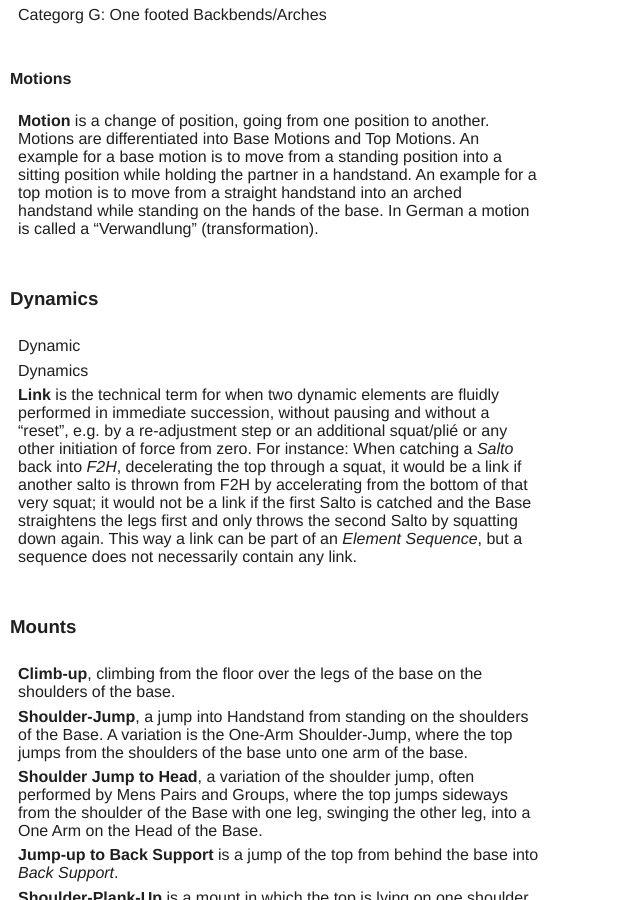
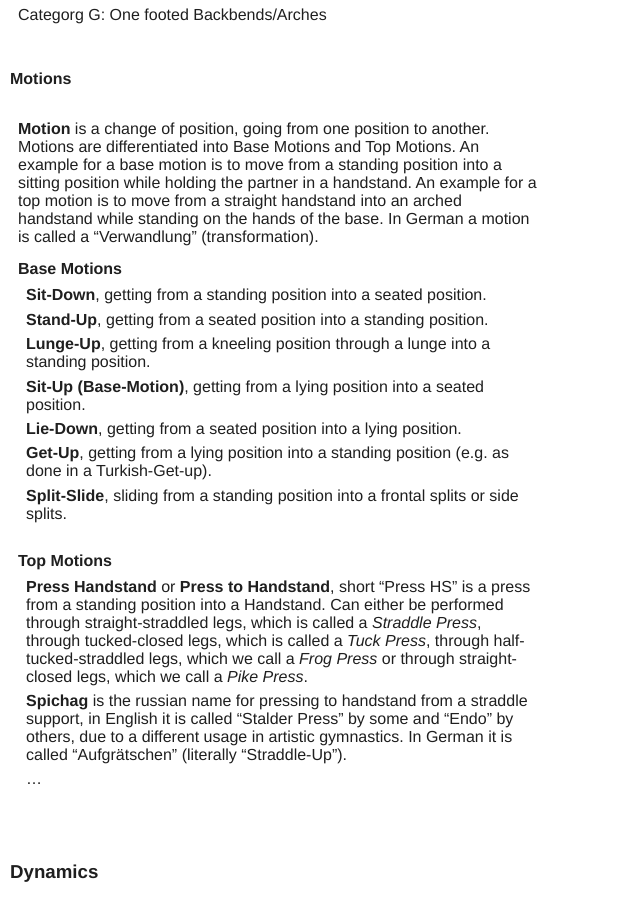
Before and after one commit to floshin/acrolib, a Jekyll site: the page built from glossary.md, in a window 1280 px wide and 900 px high, scrolled down 5940 px. Shown: the whole window, without its empty margins (0-640 px from the left). Built offline with Jekyll 4.4.1, drawn with Linux system fonts in a browser that asks for light colours; our own code applies the rules of GitHub Pages for plain Markdown files.

Commit message:
Update glossary.md

```diff
--- a/glossary.md
+++ b/glossary.md
@@ -146,6 +146,21 @@ We divide the Acrobatic terms into the following categories according to the cat
 #### Motions
 
 * **Motion** is a change of position, going from one position to another. Motions are differentiated into Base Motions and Top Motions. An example for a base motion is to move from a standing position into a sitting position while holding the partner in a handstand. An example for a top motion is to move from a straight handstand into an arched handstand while standing on the hands of the base. In German a motion is called a "Verwandlung" (transformation).
+
+* **Base Motions**
+  * **Sit-Down**, getting from a standing position into a seated position.
+  * **Stand-Up**, getting from a seated position into a standing position.
+  * **Lunge-Up**, getting from a kneeling position through a lunge into a standing position.
+  * **Sit-Up (Base-Motion)**, getting from a lying position into a seated position.
+  * **Lie-Down**, getting from a seated position into a lying position.
+  * **Get-Up**, getting from a lying position into a standing position (e.g. as done in a Turkish-Get-up).
+  * **Split-Slide**, sliding from a standing position into a frontal splits or side splits.
+
+
+* **Top Motions**
+  * **Press Handstand** or **Press to Handstand**, short "Press HS" is a press from a standing position into a Handstand. Can either be performed through straight-straddled legs, which is called a *Straddle Press*, through tucked-closed legs, which is called a *Tuck Press*, through half-tucked-straddled legs, which we call a *Frog Press* or through straight-closed legs, which we call a *Pike Press*.
+  * **Spichag** is the russian name for pressing to handstand from a straddle support, in English it is called "Stalder Press" by some and "Endo" by others, due to a different usage in artistic gymnastics. In German it is called "Aufgrätschen" (literally "Straddle-Up").
+  * ...
 
 
 ### Dynamics
```
